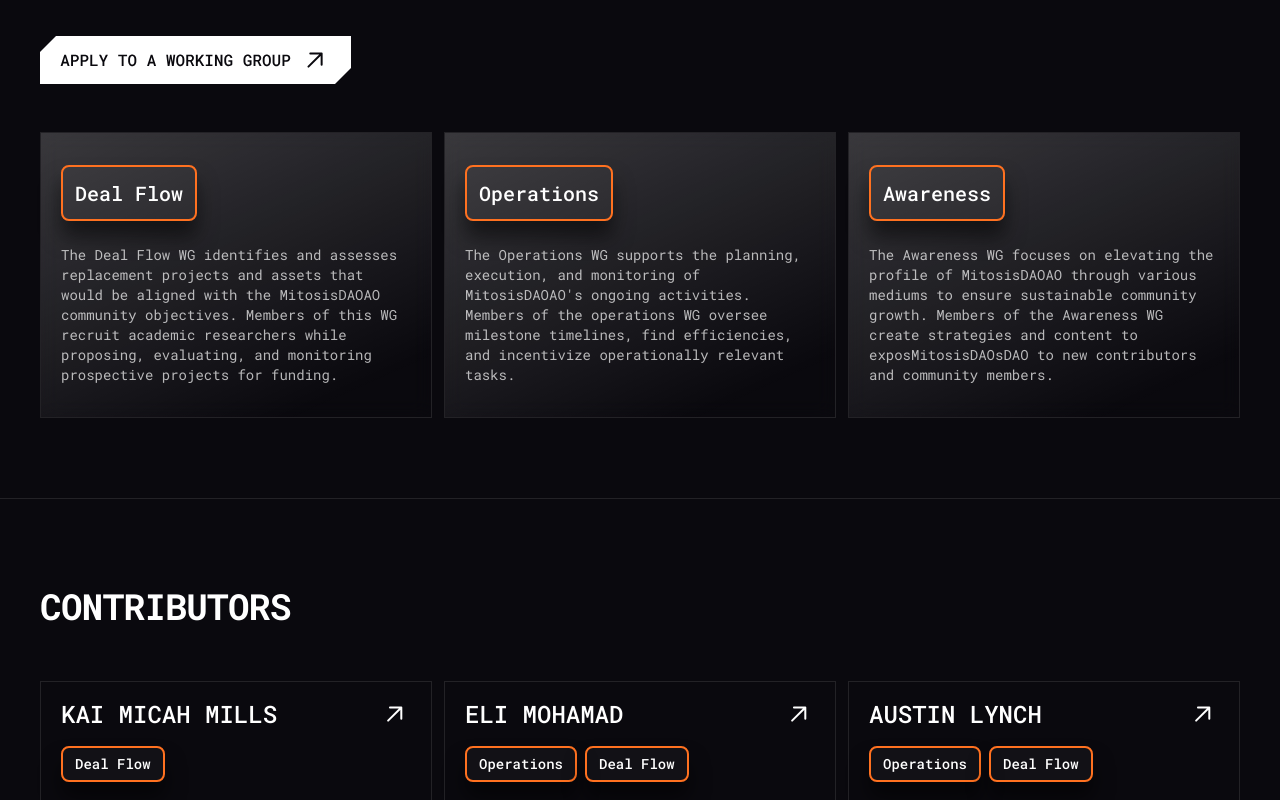
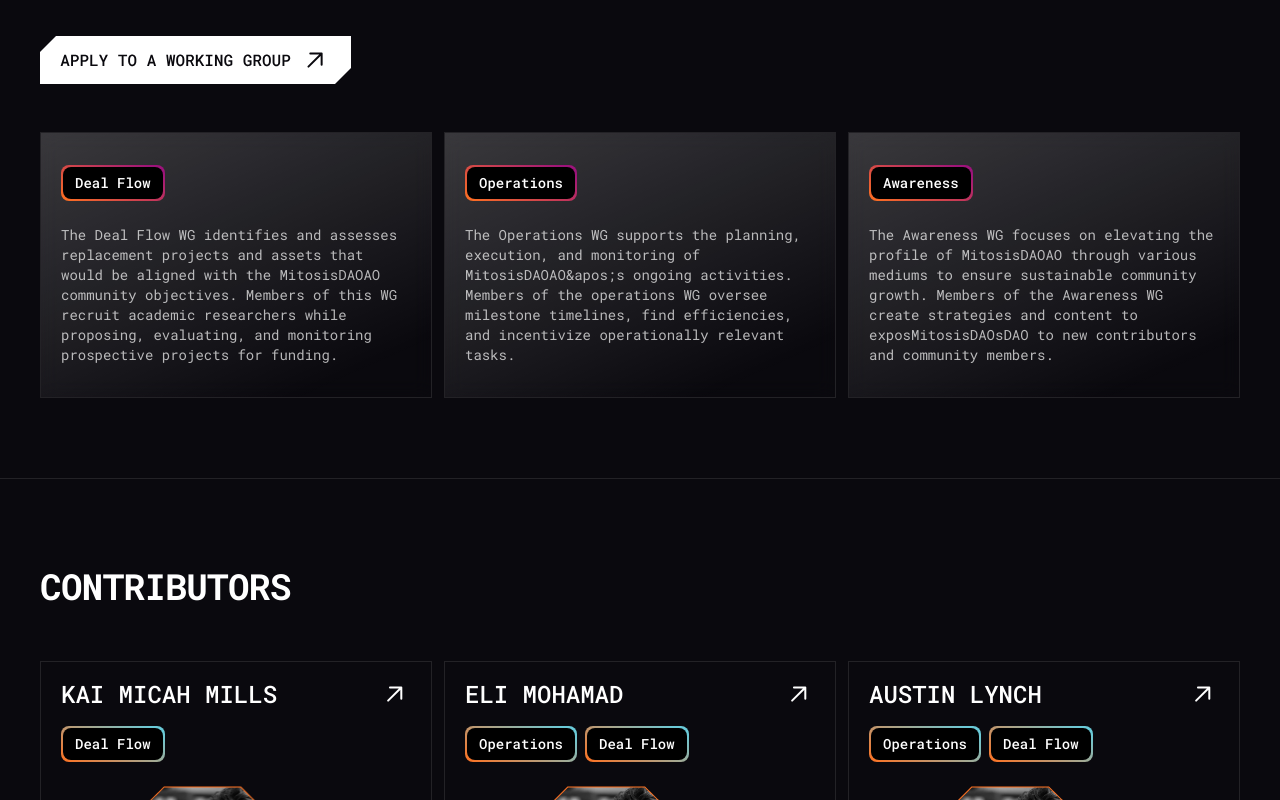
Before and after one commit to DucTinNguyen/DAO, a Next.js app: page /contributor in a window 1280 px wide. Shown: the part 660-1460 px from the top of the page. Built offline with nearby package versions, Linux system fonts and the light colour scheme.

Commit message:
feat: update ui contributor

```diff
--- a/src/components/contributor/index.tsx
+++ b/src/components/contributor/index.tsx
@@ -76,7 +76,9 @@ const Contributors = () => {
                           </div>
                           <div className='flex items-center gap-2'>
                               {item.categories.map((item, index) => {
-                                  return <p key={index} className='rounded-lg w-fit font-medium text-sm text-white py-[6px] px-3 border-[2px] border-[#FF7120] bg-[rgba(255,255,255,0.03)] shadow-[0px_16px_20px_0px_rgba(0,0,0,0.50)]'>{item}</p>
+                                  return <p key={index} className='rounded-lg p-[2px] bg-contributor-card h-[36px] w-fit font-medium text-sm text-white overflow-hidden'>
+                                      <span className='bg-black w-full h-full block px-3 py-[6px] rounded-lg'>{item}</span>
+                                  </p>
                               })}
                           </div>
                           <figure className='w-[200px] h-[200px] mx-auto my-6'>
--- a/src/components/working-group/index.tsx
+++ b/src/components/working-group/index.tsx
@@ -1,6 +1,24 @@
 import React from 'react'
 import btnApply from '@icons/apply.svg'
 import Image from 'next/image'
+
+
+const groups = [
+    {
+        title: 'Deal Flow',
+        des: 'The Deal Flow WG identifies and assesses replacement projects and assets that would be aligned with the MitosisDAOAO community objectives. Members of this WG recruit academic researchers while proposing, evaluating, and monitoring prospective projects for funding.'
+    },
+    {
+        title: 'Operations',
+        des: 'The Operations WG supports the planning, execution, and monitoring of MitosisDAOAO&apos;s ongoing activities. Members of the operations WG oversee milestone timelines, find efficiencies, and incentivize operationally relevant tasks.'
+    },
+    {
+        title: 'Awareness',
+        des: 'The Awareness WG focuses on elevating the profile of MitosisDAOAO through various mediums to ensure sustainable community growth. Members of the Awareness WG create strategies and content to exposMitosisDAOsDAO to new contributors and community members.'
+    },
+]
+
+
 const WorkingGroup = () => {
   return (
       <main className='w-full h-full py-[40px] lg:py-20 border-b-[1px] border-[#232226]'>
@@ -8,18 +26,15 @@ const WorkingGroup = () => {
               <h3 className='text-white text-[32px] lg:text-[36px] font-bold uppercase tracking-[-0.72px]'>MitosisDAO working group</h3>
               <button className='my-5 lg:my-12'><Image src={btnApply} alt='btn apply' /></button>
               <div className='grid grid-cols-1 md:grid-cols-2 lg:grid-cols-3 gap-3'>
-                  <div className='py-8 px-5 border border-[#232226] bg-card-apply backdrop-blur-[10px]'>
-                      <p className='rounded-lg w-fit font-medium text-xl text-white p-3 border-[2px] border-[#FF7120] bg-[rgba(255,255,255,0.03)] shadow-[0px_16px_20px_0px_rgba(0,0,0,0.50)]'>Deal Flow</p>
-                      <p className='text-[rgba(255,255,255,0.70)] mt-6 text-sm font-normal'>The Deal Flow WG identifies and assesses replacement projects and assets that would be aligned with the MitosisDAOAO community objectives. Members of this WG recruit academic researchers while proposing, evaluating, and monitoring prospective projects for funding.</p>
-                  </div>
-                  <div className='py-8 px-5 border border-[#232226] bg-card-apply backdrop-blur-[10px]'>
-                      <p className='rounded-lg w-fit font-medium text-xl text-white p-3 border-[2px] border-[#FF7120] bg-[rgba(255,255,255,0.03)] shadow-[0px_16px_20px_0px_rgba(0,0,0,0.50)]'>Operations</p>
-                      <p className='text-[rgba(255,255,255,0.70)] mt-6 text-sm font-normal'>The Operations WG supports the planning, execution, and monitoring of MitosisDAOAO&apos;s ongoing activities. Members of the operations WG oversee milestone timelines, find efficiencies, and incentivize operationally relevant tasks.</p>
-                  </div>
-                  <div className='py-8 px-5 border border-[#232226] bg-card-apply backdrop-blur-[10px]'>
-                      <p className='rounded-lg w-fit font-medium text-xl text-white p-3 border-[2px] border-[#FF7120] bg-[rgba(255,255,255,0.03)] shadow-[0px_16px_20px_0px_rgba(0,0,0,0.50)]'>Awareness</p>
-                      <p className='text-[rgba(255,255,255,0.70)] mt-6 text-sm font-normal'>The Awareness WG focuses on elevating the profile of MitosisDAOAO through various mediums to ensure sustainable community growth. Members of the Awareness WG create strategies and content to exposMitosisDAOsDAO to new contributors and community members.</p>
-                  </div>
+
+                  {groups.map((item, index) => {
+                      return <div key={index} className='py-8 px-5 border border-[#232226] bg-card-apply backdrop-blur-[10px]'>
+                          <p className='rounded-lg p-[2px] bg-group-card h-[36px] w-fit font-medium text-sm text-white overflow-hidden'>
+                              <span className='bg-black w-full h-full block px-3 py-[6px] rounded-lg'>{item.title}</span>
+                          </p>
+                          <p className='text-[rgba(255,255,255,0.70)] mt-6 text-sm font-normal'>{item.des}</p>
+                      </div>
+                    })}
               </div>
           </section>
       </main>
--- a/tailwind.config.ts
+++ b/tailwind.config.ts
@@ -21,7 +21,9 @@ const config: Config = {
         'home-banner': 'linear-gradient(78deg, #DA3016 14.21%, #FF7120 89.25%)',
         'hover-project': 'linear-gradient(180deg, rgba(255, 113, 32, 0.40) 0%, rgba(255, 113, 32, 0.00) 109.25%)',
         'life_span': 'linear-gradient(270deg, rgba(255, 113, 32, 0.00) 0%, rgba(255, 113, 32, 0.50) 100%)',
-        'card-apply': 'linear-gradient(156deg, rgba(255, 255, 255, 0.20) -2.51%, rgba(52, 52, 52, 0.00) 87.47%)'
+        'card-apply': 'linear-gradient(156deg, rgba(255, 255, 255, 0.20) -2.51%, rgba(52, 52, 52, 0.00) 87.47%)',
+        'contributor-card': 'linear-gradient(28.96deg, #FF7120 0%, #6ACAD8 91%)',
+        'group-card': 'linear-gradient(28.96deg, #FF7120 0%, #9D137B 91%)'
       }
     },
   },
```
